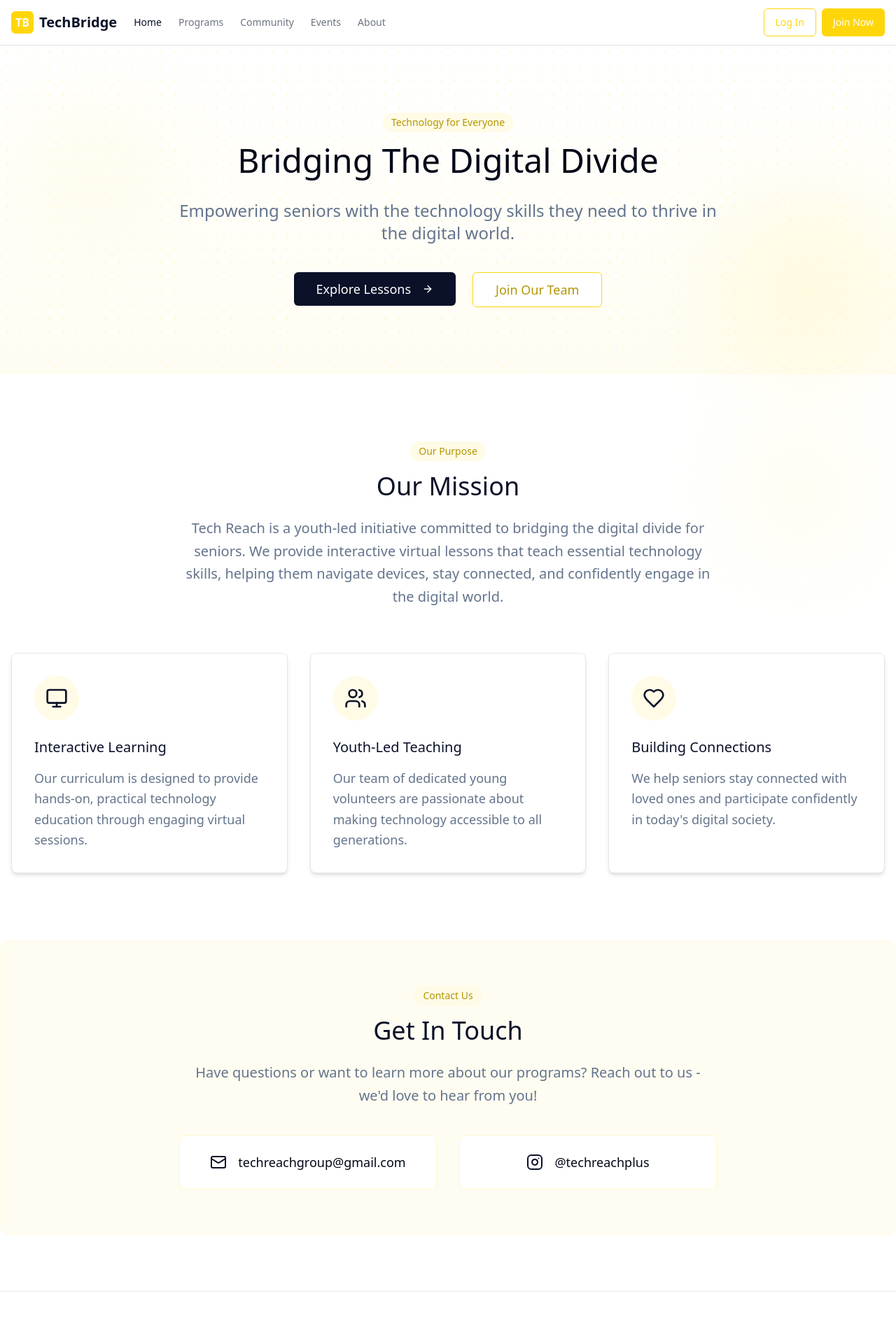
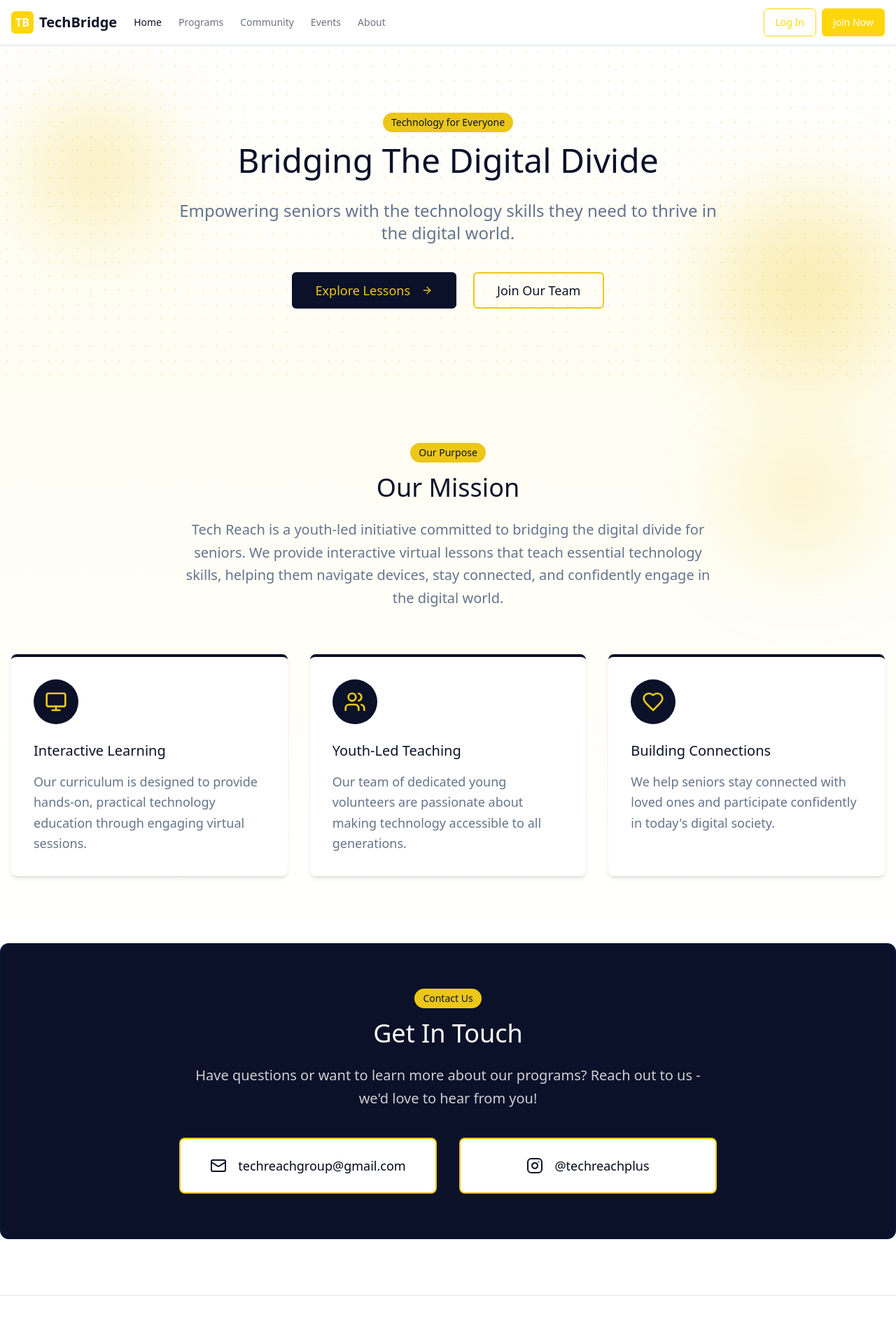
Before and after one commit to COOLCODERVG/techreach, a React (Vite) app: page / in a window 1280 px wide. Shown: the top 1908 px of the page at 70% size. Built offline with nearby package versions, Linux system fonts and the light colour scheme.

Commit message:
feat: Update color palette
Combined the color palette to include both blue and yellow.

```diff
--- a/src/App.tsx
+++ b/src/App.tsx
@@ -25,7 +25,7 @@ const App = () => (
           <Route path="/lessons" element={<LessonsPage />} />
           <Route path="/join" element={<JoinPage />} />
           <Route path="/contact" element={<ContactPage />} />
-          {/* ADD ALL CUSTOM ROUTES ABOVE THE CATCH-ALL "*" ROUTE */}
+          <Route path="/programs" element={<LessonsPage />} />
           <Route path="*" element={<NotFound />} />
         </Routes>
       </BrowserRouter>
--- a/src/components/ContactSection.tsx
+++ b/src/components/ContactSection.tsx
@@ -3,15 +3,15 @@ import { Mail, Instagram } from 'lucide-react';
 
 const ContactSection = () => {
   return (
-    <section className="py-16 bg-yellow-50 mb-20 rounded-xl border border-yellow-100" aria-labelledby="contact-heading">
-      <div className="absolute bottom-0 right-10 w-48 h-48 bg-yellow-200/30 rounded-full blur-3xl"></div>
+    <section className="py-16 bg-tech-blue mb-20 rounded-xl border border-tech-darkblue" aria-labelledby="contact-heading">
+      <div className="absolute bottom-0 right-10 w-48 h-48 bg-[#ecc719]/20 rounded-full blur-3xl"></div>
       <div className="container px-4 mx-auto">
         <div className="max-w-3xl mx-auto text-center">
-          <div className="inline-block bg-yellow-100 text-yellow-800 px-3 py-1 rounded-full text-sm font-medium mb-4">
+          <div className="inline-block bg-[#ecc719] text-tech-blue px-3 py-1 rounded-full text-sm font-medium mb-4">
             Contact Us
           </div>
-          <h2 id="contact-heading" className="text-3xl md:text-4xl font-alfa text-tech-blue mb-6">Get In Touch</h2>
-          <p className="text-xl text-muted-foreground mb-10 leading-relaxed">
+          <h2 id="contact-heading" className="text-3xl md:text-4xl font-alfa text-white mb-6">Get In Touch</h2>
+          <p className="text-xl text-white/80 mb-10 leading-relaxed">
             Have questions or want to learn more about our programs?
             Reach out to us - we'd love to hear from you!
           </p>
@@ -19,7 +19,7 @@ const ContactSection = () => {
           <div className="flex flex-col md:flex-row items-center justify-center gap-8">
             <a
               href="mailto:techreachgroup@gmail.com"
-              className="flex items-center gap-4 px-8 py-6 bg-white rounded-lg hover:shadow-md transition-all border border-yellow-200 hover:border-yellow-300 w-full max-w-md justify-center accessible-focus"
+              className="flex items-center gap-4 px-8 py-6 bg-white rounded-lg hover:shadow-md transition-all border-2 border-[#ecc719] hover:border-yellow-300 w-full max-w-md justify-center accessible-focus"
               aria-label="Email us at techreachgroup@gmail.com"
             >
               <Mail className="h-6 w-6 text-tech-blue" aria-hidden="true" />
@@ -30,7 +30,7 @@ const ContactSection = () => {
               href="https://instagram.com/techreachplus"
               target="_blank"
               rel="noopener noreferrer"
-              className="flex items-center gap-4 px-8 py-6 bg-white rounded-lg hover:shadow-md transition-all border border-yellow-200 hover:border-yellow-300 w-full max-w-md justify-center accessible-focus"
+              className="flex items-center gap-4 px-8 py-6 bg-white rounded-lg hover:shadow-md transition-all border-2 border-[#ecc719] hover:border-yellow-300 w-full max-w-md justify-center accessible-focus"
               aria-label="Follow us on Instagram @techreachplus"
             >
               <Instagram className="h-6 w-6 text-tech-blue" aria-hidden="true" />
--- a/src/components/HeroSection.tsx
+++ b/src/components/HeroSection.tsx
@@ -7,19 +7,19 @@ const HeroSection = () => {
   return (
     <section className="relative py-16 md:py-24 bg-gradient-to-b from-white to-yellow-50">
       {/* Yellow dot pattern background */}
-      <div className="absolute inset-0 bg-[radial-gradient(#FFD60A_1px,transparent_1px)] [background-size:20px_20px] opacity-20"></div>
+      <div className="absolute inset-0 bg-[radial-gradient(#ECC719_1px,transparent_1px)] [background-size:20px_20px] opacity-30"></div>
 
       {/* Yellow accent blobs */}
-      <div className="absolute bottom-0 right-0 w-64 h-64 bg-yellow-300/30 rounded-full blur-3xl"></div>
-      <div className="absolute top-20 left-10 w-48 h-48 bg-yellow-200/30 rounded-full blur-3xl"></div>
+      <div className="absolute bottom-0 right-0 w-64 h-64 bg-[#ecc719]/30 rounded-full blur-3xl"></div>
+      <div className="absolute top-20 left-10 w-48 h-48 bg-[#ecc719]/30 rounded-full blur-3xl"></div>
 
       <div className="container px-4 mx-auto relative z-10">
         <div className="flex flex-col items-center text-center">
-          <div className="inline-block bg-yellow-100 text-yellow-800 px-3 py-1 rounded-full text-sm font-medium mb-4">
+          <div className="inline-block bg-[#ecc719] text-tech-blue px-3 py-1 rounded-full text-sm font-medium mb-4">
             Technology for Everyone
           </div>
 
-          <h1 className="text-3xl md:text-4xl lg:text-5xl font-alfa text-foreground mb-8">
+          <h1 className="text-3xl md:text-4xl lg:text-5xl font-alfa text-tech-blue mb-8">
             Bridging The Digital Divide
           </h1>
 
@@ -31,7 +31,7 @@ const HeroSection = () => {
             <Button
               asChild
               size="lg"
-              className="bg-tech-blue hover:bg-tech-darkblue text-white text-lg py-6 px-8 rounded-md accessible-focus large-touch-target"
+              className="bg-tech-blue hover:bg-tech-darkblue text-[#ecc719] text-lg py-6 px-8 rounded-md accessible-focus large-touch-target border-2 border-tech-blue"
               aria-label="Explore our technology lessons"
             >
               <Link to="/lessons">
@@ -43,7 +43,7 @@ const HeroSection = () => {
               asChild
               variant="outline"
               size="lg"
-              className="border-yellow-600 text-yellow-800 hover:bg-yellow-50 text-lg py-6 px-8 rounded-md accessible-focus large-touch-target"
+              className="border-2 border-[#ecc719] bg-transparent text-tech-blue hover:bg-[#ecc719]/20 text-lg py-6 px-8 rounded-md accessible-focus large-touch-target"
               aria-label="Join our volunteer team"
             >
               <Link to="/join">
--- a/src/components/MissionSection.tsx
+++ b/src/components/MissionSection.tsx
@@ -8,8 +8,8 @@ interface FeatureCardProps {
 }
 
 const FeatureCard = ({ icon, title, description }: FeatureCardProps) => (
-  <div className="bg-card shadow-md p-8 rounded-lg border border-border hover:border-yellow-300 transition-colors">
-    <div className="w-16 h-16 bg-yellow-100 rounded-full flex items-center justify-center mb-6 text-tech-blue">
+  <div className="bg-white shadow-md p-8 rounded-lg border-t-4 border-tech-blue hover:border-[#ecc719] transition-colors">
+    <div className="w-16 h-16 bg-tech-blue rounded-full flex items-center justify-center mb-6 text-[#ecc719]">
       {icon}
     </div>
     <h3 className="text-xl font-medium text-tech-blue mb-4">{title}</h3>
@@ -19,10 +19,10 @@ const FeatureCard = ({ icon, title, description }: FeatureCardProps) => (
 
 const MissionSection = () => {
   return (
-    <section className="py-16 md:py-24 bg-background">
+    <section className="py-16 md:py-24 bg-gradient-to-b from-yellow-50 to-white">
       <div className="container px-4 mx-auto">
         <div className="max-w-3xl mx-auto text-center mb-16">
-          <div className="inline-block bg-yellow-100 text-yellow-800 px-3 py-1 rounded-full text-sm font-medium mb-4">
+          <div className="inline-block bg-[#ecc719] text-tech-blue px-3 py-1 rounded-full text-sm font-medium mb-4">
             Our Purpose
           </div>
           <h2 className="text-3xl md:text-4xl font-alfa text-tech-blue mb-6">Our Mission</h2>
--- a/src/pages/Team.tsx
+++ b/src/pages/Team.tsx
@@ -9,7 +9,7 @@ const TeamPage = () => {
       <main className="flex-grow py-16 bg-gradient-to-b from-white to-yellow-50">
         <div className="container mx-auto px-4">
           <div className="max-w-3xl mx-auto text-center mb-16">
-            <div className="inline-block bg-yellow-100 text-yellow-800 px-3 py-1 rounded-full text-sm font-medium mb-4">
+            <div className="inline-block bg-[#ecc719] text-tech-blue px-3 py-1 rounded-full text-sm font-medium mb-4">
               Our Team
             </div>
             <h1 className="text-3xl md:text-4xl lg:text-5xl font-alfa text-tech-blue mb-8">
@@ -20,11 +20,31 @@ const TeamPage = () => {
             </p>
           </div>
 
-          {/* Team content will be added later */}
-          <div className="text-center py-12">
-            <p className="text-lg text-muted-foreground">
-              Coming soon! We're currently updating our volunteer profiles.
-            </p>
+          <div className="grid grid-cols-1 md:grid-cols-3 gap-8">
+            {/* Team member cards will be added here */}
+            <div className="bg-white p-8 rounded-lg shadow-md border-2 border-[#ecc719]">
+              <div className="w-24 h-24 bg-tech-blue rounded-full mx-auto mb-4 flex items-center justify-center">
+                <span className="text-2xl font-bold text-[#ecc719]">JD</span>
+              </div>
+              <h3 className="text-xl font-bold text-tech-blue mb-2 text-center">John Doe</h3>
+              <p className="text-muted-foreground text-center">Program Director</p>
+            </div>
+
+            <div className="bg-white p-8 rounded-lg shadow-md border-2 border-[#ecc719]">
+              <div className="w-24 h-24 bg-tech-blue rounded-full mx-auto mb-4 flex items-center justify-center">
+                <span className="text-2xl font-bold text-[#ecc719]">JS</span>
+              </div>
+              <h3 className="text-xl font-bold text-tech-blue mb-2 text-center">Jane Smith</h3>
+              <p className="text-muted-foreground text-center">Volunteer Coordinator</p>
+            </div>
+
+            <div className="bg-white p-8 rounded-lg shadow-md border-2 border-[#ecc719]">
+              <div className="w-24 h-24 bg-tech-blue rounded-full mx-auto mb-4 flex items-center justify-center">
+                <span className="text-2xl font-bold text-[#ecc719]">RJ</span>
+              </div>
+              <h3 className="text-xl font-bold text-tech-blue mb-2 text-center">Robert Johnson</h3>
+              <p className="text-muted-foreground text-center">Technology Instructor</p>
+            </div>
           </div>
         </div>
       </main>
```
Also changed, not shown: src/pages/Join.tsx (+34 -6 lines), src/pages/Lessons.tsx (+28 -6 lines).
